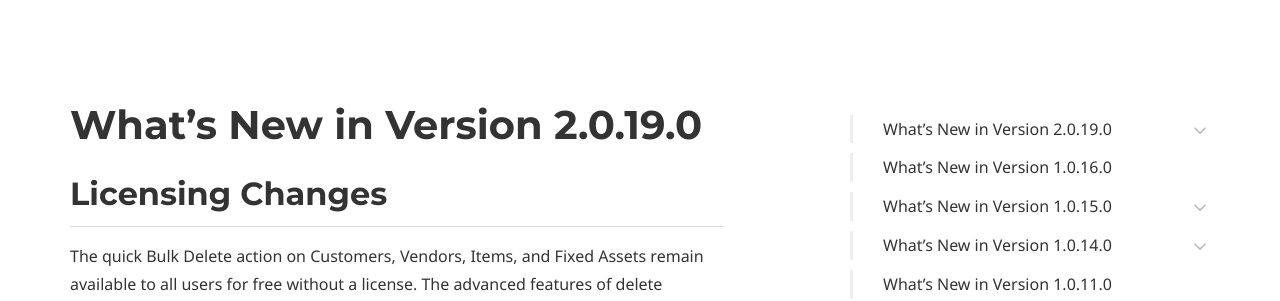
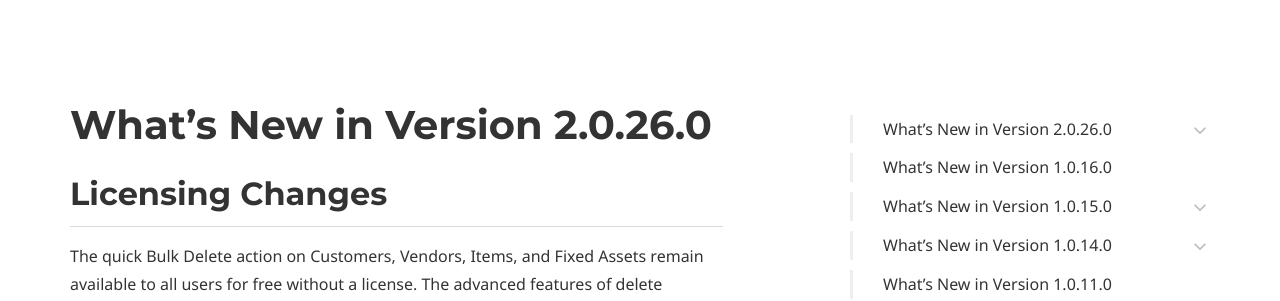
Before and after one commit to BCAppsLimited/BulkDelete, a Jekyll site: the page built from release-notes.md, in a window 1280 px wide and 900 px high, scrolled down 449 px. Shown: the part 160-461 px from the top of the window. Built offline with Jekyll 4.4.1, drawn with Linux system fonts in a browser that asks for light colours; some web fonts are replaced.

Commit message:
Fix version in release notes for latest version to match latest version.

```diff
--- a/release-notes.md
+++ b/release-notes.md
@@ -28,7 +28,7 @@ page_nav:
         url:
 ---
 
-# What's New in Version 2.0.19.0
+# What's New in Version 2.0.26.0
 
 ## Licensing Changes
 
@@ -47,9 +47,6 @@ In this release we've had a complete rethink of how the Bulk Delete processing s
 - The progress dialog when deleting as a foreground task has been removed and has resulted in a noticeable performance increase.
 - The counting of records now happens as a page background task meaning the page will render even if there are many millions of records that match the filter. Previously extremely large tables could have a significant delay when waiting for the record count to complete.
 - Delete Package definitions can now be exported and imported which is a useful way to preserve "data clean-up" packages that get lost when a Sandbox is overwritten with a copy of Production.
-
-
-
 
 # What's New in Version 1.0.16.0
 
```
